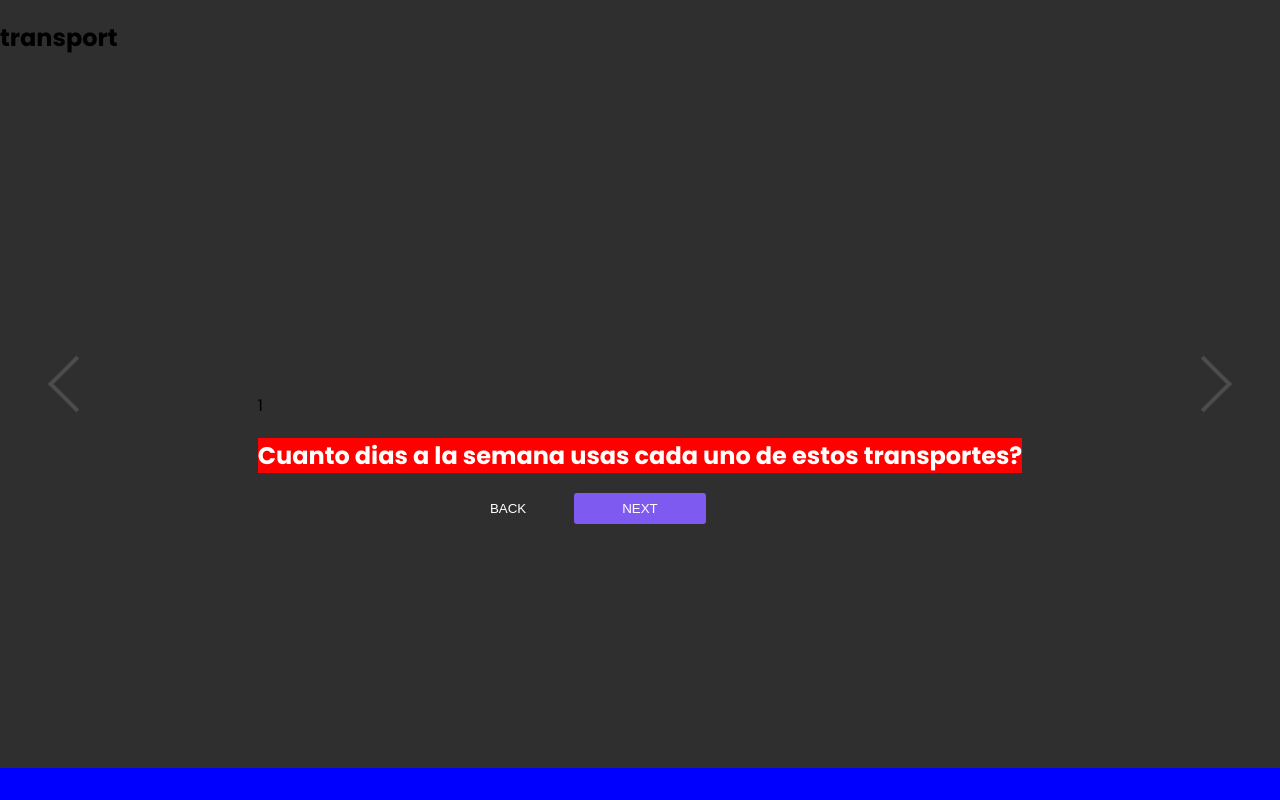
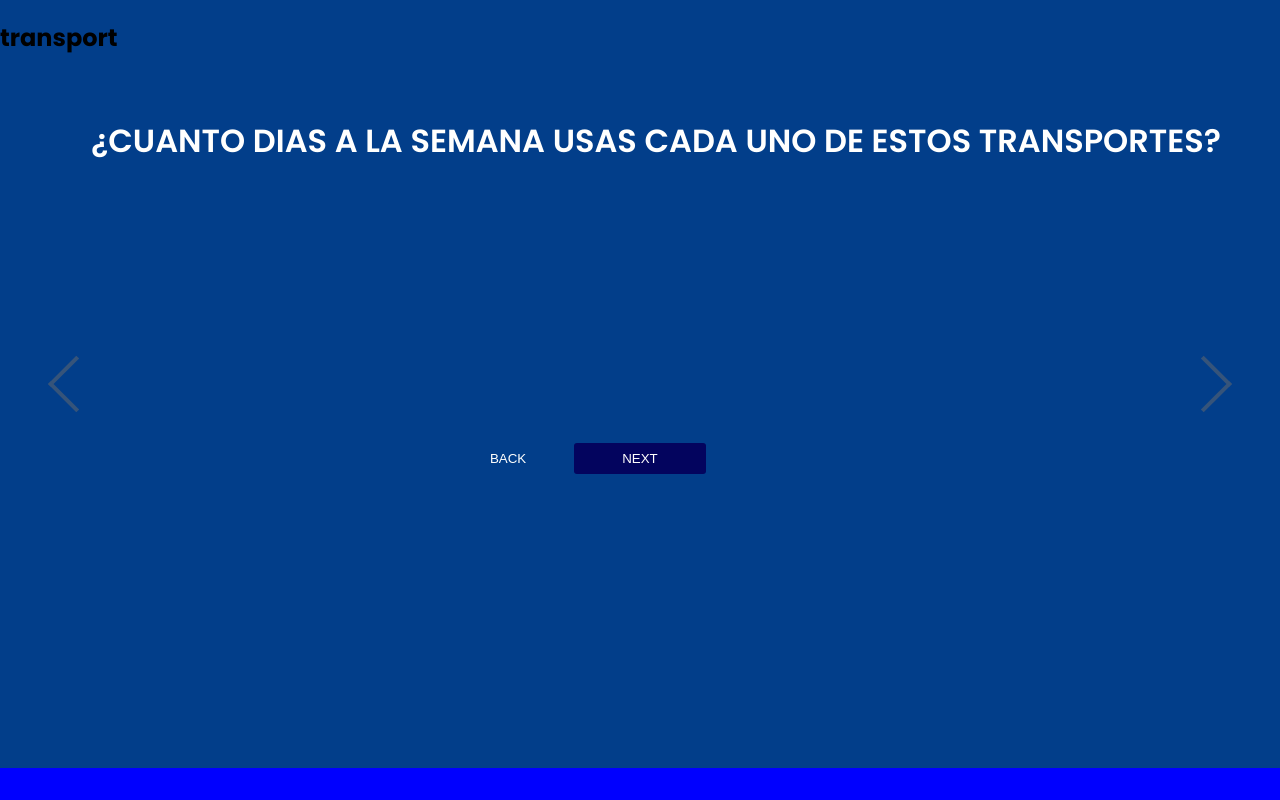
Before and after one commit to rigiba/HackatonBBVA, a React (Create React App) app in the folder frontend/: page /questions in a window 1280 px wide. Built offline with nearby package versions, Linux system fonts and the light colour scheme.

Commit message:
extructuracion de colores

```diff
--- a/frontend/src/components/Header.jsx
+++ b/frontend/src/components/Header.jsx
@@ -4,9 +4,13 @@ import '../styles/header.css'
 const Header = () => (
   <header className='content-info'>
     <figure className='content-info__images'>
-     <img className="content-info__imagen" src="https://www.pngkit.com/png/detail/139-1399176_icono-tierra-png-planeta-png.png" alt="Icono Tierra Png - Planeta Png@pngkit.com"/>
+      <img
+        className='content-info__imagen'
+        src='http://images.clipartpanda.com/green-earth-clipart-planet_earth_pastel.png'
+        alt='Icono Tierra Png - Planeta Png@pngkit.com'
+      />
     </figure>
-    <span className="about">About Us</span>
+    <span className='about'>About Us</span>
   </header>
 );
 
--- a/frontend/src/components/QuestionsList.jsx
+++ b/frontend/src/components/QuestionsList.jsx
@@ -14,9 +14,11 @@ export default class QuestionsList extends React.Component {
     const { question, selected } = this.props;
     return (
       <div>
-        <span>{selected + 1}</span>
-        <h2 className="slider_pregunta">{question.question}?</h2>
-         <div className='contenedor-buttons'>
+        <div className='contenedor-pregunta'>
+          <span className='question_number'>{selected + 1}</span>
+          <h2 className='slider_pregunta'>{question.question}?</h2>
+        </div>
+        <div className='contenedor-buttons'>
           <Button title={`back`} route='/question' onClick={this.handleClick} />
           <Button title={`next`} route='/question' onClick={this.handleClick} />
         </div>
--- a/frontend/src/components/Welcome.jsx
+++ b/frontend/src/components/Welcome.jsx
@@ -5,10 +5,9 @@ export default class Welcome extends React.Component {
   render() {
     return (
       <div className='welcome'>
-        <h1 className="welcome__title">Bienvenido al Cambio</h1>
-        <p className="welcome__subtitle">
-          Design a tiny budgeting app that works for mobile, web, and the
-          desktop.
+        <h1 className='welcome__title'>Bienvenido al Cambio</h1>
+        <p className='welcome__subtitle'>
+          Unete a UQUE, calcula tu huella ambiental y comprométete con el cambio
         </p>
         <Button title='Hacer prueba' route='/questions' />
       </div>
--- a/frontend/src/pages/Questions.jsx
+++ b/frontend/src/pages/Questions.jsx
@@ -11,7 +11,7 @@ export default class Questions extends React.Component {
         transport: [
           {
             question:
-              'Cuanto dias a la semana usas cada uno de estos transportes',
+              '¿Cuanto dias a la semana usas cada uno de estos transportes',
             answers: [
               {
                 transportModes: [
@@ -24,17 +24,17 @@ export default class Questions extends React.Component {
             ],
           },
           {
-            question: 'Cuantas horas al dia usas estos transportes',
+            question: '¿Cuantas horas al dia usas estos transportes',
           },
           {
-            question: 'Cuantos viajes en avión haces en el año',
+            question: '¿Cuantos viajes en avión haces en el año',
           },
         ],
       },
       {
         food: [
           {
-            question: 'Conque frecuencia consumes estos productos?',
+            question: '¿Conque frecuencia consumes estos productos?',
             answers: [
               {
                 foodModes: [
@@ -47,17 +47,17 @@ export default class Questions extends React.Component {
             ],
           },
           {
-            question: 'En que pais te encuentras',
+            question: '¿En que pais te encuentras',
           },
           {
-            question: 'Con cuantas personas vives',
+            question: '¿Con cuantas personas vives',
           },
         ],
       },
       {
         energy: [
           {
-            question: 'Selecciona los equipos que tienes',
+            question: '¿Selecciona los equipos que tienes',
             answers: [
               {
                 energyModes: [
@@ -72,10 +72,10 @@ export default class Questions extends React.Component {
             ],
           },
           {
-            question: 'Cuantas horas al dia usas estos transportes',
+            question: '¿Cuantas horas al dia usas estos transportes',
           },
           {
-            question: 'Cuantos viajes en avión haces en el año',
+            question: '¿Cuantos viajes en avión haces en el año',
           },
         ],
       },
@@ -83,7 +83,7 @@ export default class Questions extends React.Component {
         solutionsEcological: [
           {
             question:
-              'Cuales de estas soluciones tienes instaladas en tu casa?',
+              '¿Cuales de estas soluciones tienes instaladas en tu casa?',
             answers: [
               {
                 transportModes: [
--- a/frontend/src/styles/header.css
+++ b/frontend/src/styles/header.css
@@ -15,6 +15,7 @@
 }
 
 .content-info__imagen {
+  padding-top: var(--small);
   width: 100%;
   margin: 0;
 }
--- a/frontend/src/styles/index.css
+++ b/frontend/src/styles/index.css
@@ -1,3 +1,15 @@
+/* {
+  #03045E
+  #023E8A
+  #0077B6
+  #0096C7
+  #00B4D8
+  #48CAE4
+  #90E0EF
+  #ADE8F4
+  #CAF0F8
+} */
+
 :root {
   /* Palette  https://www.happyhues.co/palettes/4 */
 
@@ -9,15 +21,15 @@
   --x-large: 48px;
 
   /* Elements */
-  --background: #16161a;
+  --background: #023e8a;
   --headline: #fffffe;
-  --paragraph: #94a1b2;
-  --button: #7f5af0;
+  --paragraph: #fffffe;
+  --button: #03045e;
   --button-text: #fffffe;
   --link: #7f5af0;
 
   /* Cards */
-  --card-background: #242629;
+  --card-background: #023e8a;
   --card-headline: #fffffe;
   --card-paragraph: #94a1b2;
   --card-tag-background: #7f5af0;
--- a/frontend/src/styles/questions.css
+++ b/frontend/src/styles/questions.css
@@ -1,6 +1,7 @@
 .awssld__content {
   width: 100%;
   height: 100%;
+  background-color:var(--card-background);
 }
 
 .slider {
@@ -29,10 +30,43 @@
 }
 
 .slider_pregunta {
+  text-transform: uppercase;
   width: 100%;
-  background-color: red;
-  /* position: absolute; */
+  /* background-color: red; */
+  /* position: relative; */
+  top: 1%;
+  left: 0;
+  color: var(--headline);
+  font-weight: 600;
+  font-size: 2rem;
+}
+
+.question_number {
+  display:none;
+  color: var(--headline);
+  font-weight: 900;
+  /* left: 0; */
+  /* top: 1%; */
+  /* position: relative; */
+  font-size: 100%;
+  margin: 0;
+  /* background-color:blue; */
+}
+
+.contenedor-pregunta {
+  display: flex;
+  width: 100%;
+  margin: 0 auto;
+  position: relative;
+  text-align: center;
+}
+
+.contenedor-pregunta {
+  position: absolute;
+  padding: var(--medium);
+  display: flex;
+  justify-content: center;
   top: 0;
   left: 0;
-  color: var(--headline);
+  /* background-color: blue; */
 }
```
Also changed, not shown: frontend/public/index.html (line endings or trailing spaces).
